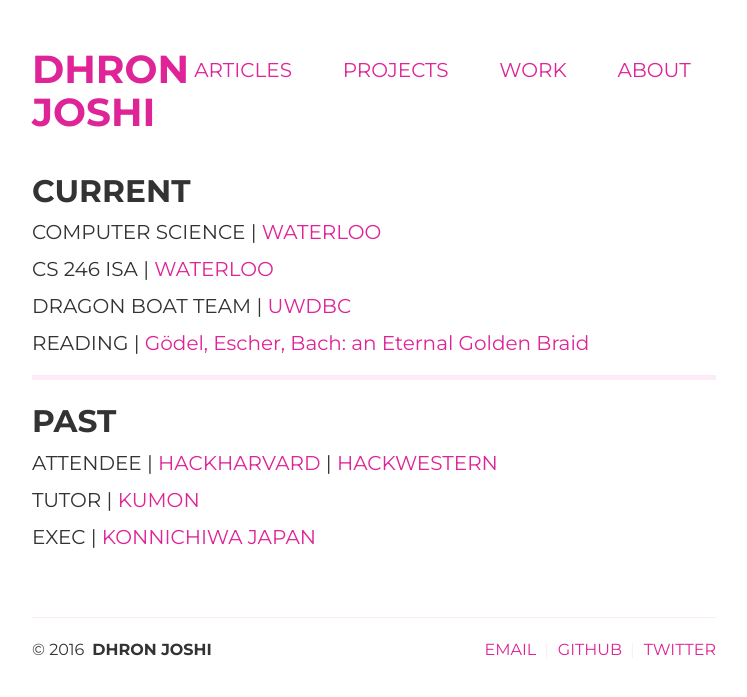
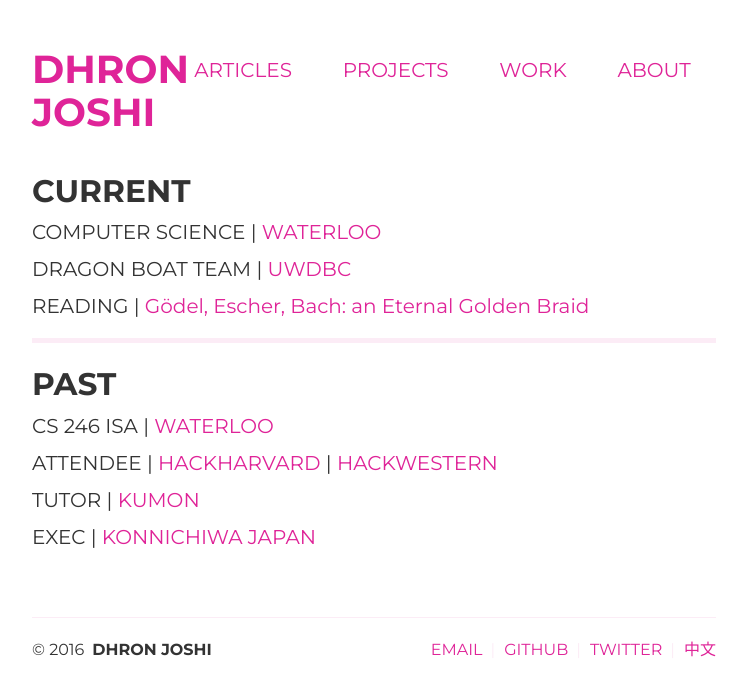
Before and after one commit to Dhron/dhron.github.io, a Jekyll site: the page built from index.md, in a window 1280 px wide. Shown: the top 697 px of the page, without its empty margins (266-1013 px from the left). Built offline with Jekyll 4.4.1, drawn with Linux system fonts in a browser that asks for light colours; some of the changed lines change nothing that is shown.

Commit message:
changed text

```diff
--- a/_includes/footer.html
+++ b/_includes/footer.html
@@ -17,6 +17,7 @@
         {% if site.twitter_username %}
         <li><a target="_blank" rel="external" href="https://twitter.com/{{ site.twitter_username }}">TWITTER</a></li>
         {% endif %}
+        <li><a target="_blank" rel="external" href="#">中文</a></li>
       </ul>
     </div>
 <!--
--- a/_includes/head.html
+++ b/_includes/head.html
@@ -17,6 +17,7 @@
 
 
   <link href="https://fonts.googleapis.com/css?family=Montserrat:400,700|Lora:400,400i,700" rel="stylesheet">
+ <!-- <link href="https://fonts.googleapis.com/css?family=Raleway" rel="stylesheet"> -->
   <link href="https://fonts.googleapis.com/css?family=Didact+Gothic|Dosis|Julius+Sans+One" rel="stylesheet">
 
   <!-- Favicons -->
--- a/index.md
+++ b/index.md
@@ -7,8 +7,6 @@ layout: default
 
 COMPUTER SCIENCE &#124; [WATERLOO](http://uwaterloo.ca)
 
-CS 246 ISA &#124; [WATERLOO](http://uwaterloo.ca)
-
 DRAGON BOAT TEAM &#124; [UWDBC](http://uwdbc.com)
 
 READING &#124; [Gödel, Escher, Bach: an Eternal Golden Braid](http://www.goodreads.com/book/show/24113.G_del_Escher_Bach)
@@ -17,6 +15,8 @@ READING &#124; [Gödel, Escher, Bach: an Eternal Golden Braid](http://www.goodre
 
 ## PAST
 
+CS 246 ISA &#124; [WATERLOO](https://www.student.cs.uwaterloo.ca/~cs246/)
+
 ATTENDEE &#124; [HACKHARVARD](http://hackharvard.io) &#124; [HACKWESTERN](http://hackwestern.com)
 
 TUTOR &#124; [KUMON](http://kumon.com)
```
